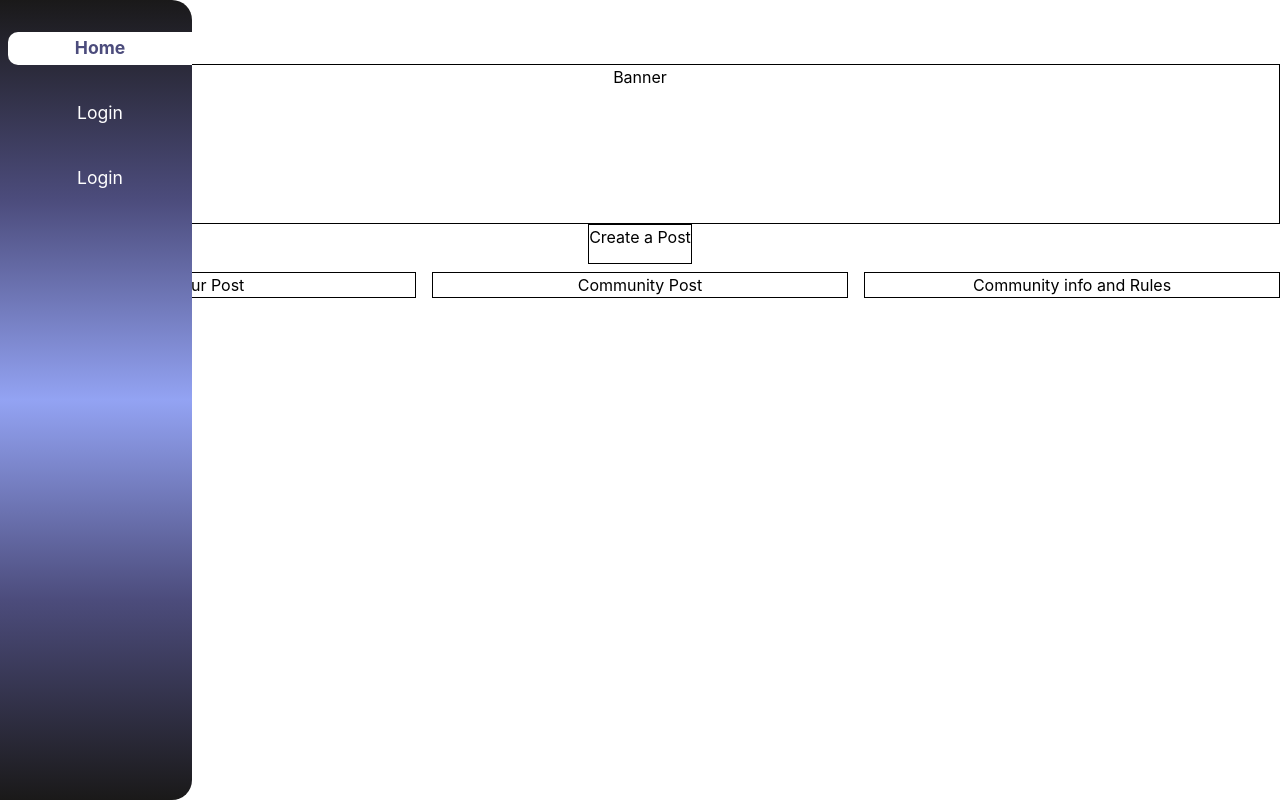
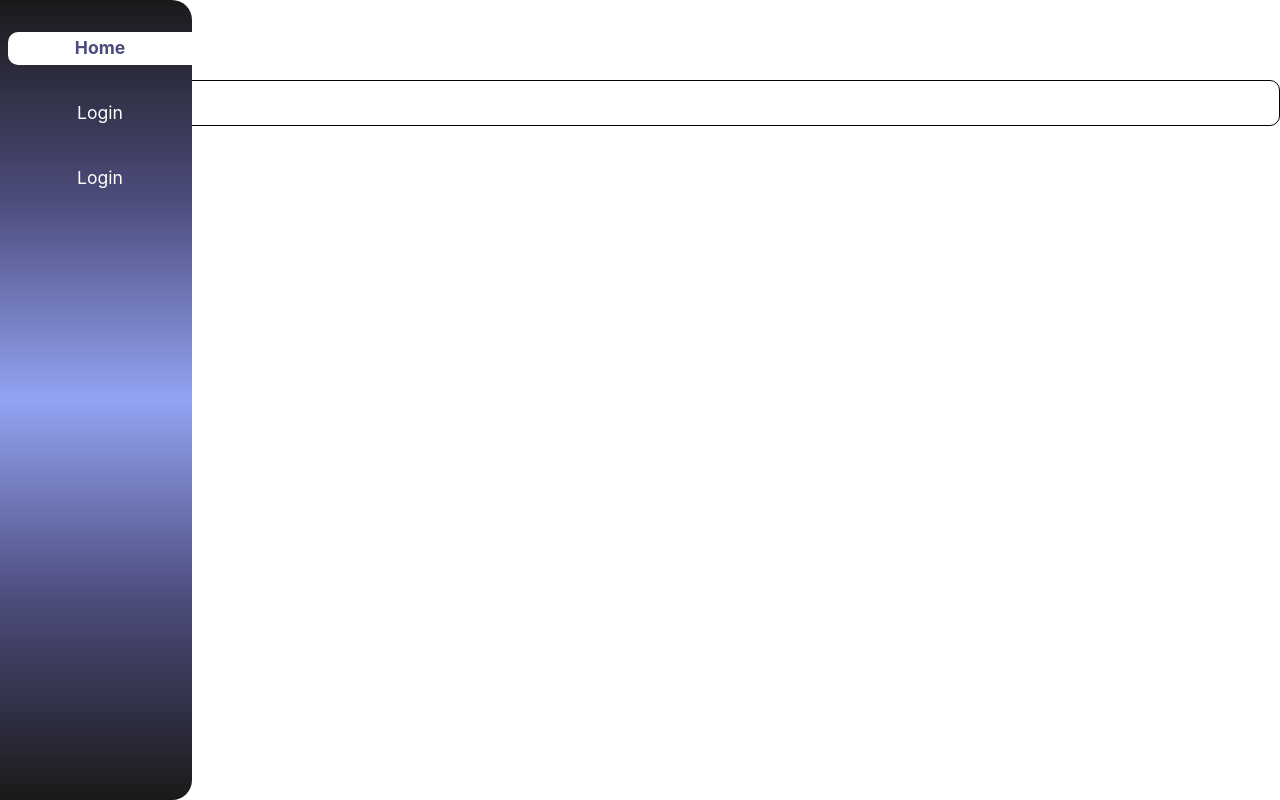
Before and after one commit to MichaelCut24/Wicked-Lieutenants-Work-Space, a JavaScript app in the folder accessibleu/: page / in a window 1280 px wide. Built offline with nearby package versions, Linux system fonts and the light colour scheme; the HTML template or start-up script is replaced by a standard one.

Commit message:
Updated Commit

```diff
--- a/accessibleu/src/pages/Home.css
+++ b/accessibleu/src/pages/Home.css
@@ -0,0 +1 @@
+margin-left: 180px; /* Same as the width of the sidebar */
--- a/accessibleu/src/pages/Home.js
+++ b/accessibleu/src/pages/Home.js
@@ -1,23 +1,75 @@
-// HOME PAGE
-
-// NOTE: Everything in the className part is tailwind CSS, yall can delete everything in it once
-// Home.css is created. Go to https://v2.tailwindcss.com/docs/ to lookup the syntax and
-// convert tailwind into Home.css if Danny has not done it (he will eventually). Or yall can just delete everything
-// and start over.
-
 import "./Home.css"
 
-const Home = () => {
+function Home(){
   return (
-    <main className="flex min-h-screen flex-col">
-      <div className="w-full h-40 w self-center text-center mt-16 border border-1 border-black ">Banner</div>
-      <div className="h-10 w self-center text-center border border-1 border-black ">Create a Post</div>
-      <div className="columns-3 mt-2">
-        <div className=" text-center border border-1 border-black">Your Post</div>
-        <div className=" text-center border border-1 border-black">Community Post</div>
-        <div className=" h-full text-center border border-1 border-black">Community info and Rules</div>
+    <><div class="main">
+        <meta name="viewport" content="width=device-width, initial-scale=1"></meta>
+        <div class="header">
+          <a href="default" id="main"></a>
+          <a href="#default" class="logo">Welcome</a>
+            <div class="header-right">
+              <div class="search-container">
+                <form action="/action_page.php">
+                  <input type="text" placeholder="Search..." name="search"></input>
+                    <button type="submit">
+                      <i class="fa fa-search"></i>
+                      <link rel="stylesheet" href="https://cdnjs.cloudflare.com/ajax/libs/font-awesome/4.7.0/css/font-awesome.min.css"></link>
+                    </button>
+                </form>
+              </div>
+            </div>
+        </div>
+
+
+        <div class="row">
+          <div class="column">
+            <div class="card">
+              <h3>Community</h3>
+              <p>Title</p>
+              <p>Description</p>
+            </div>
+          </div>
+
+          <div class="column">
+            <div class="card">
+              <h3>Community</h3>
+              <p>Title</p>
+              <p>Description</p>
+            </div>
+          </div>
+
+          <div class="column">
+            <div class="card">
+              <h3>Community</h3>
+              <p>Title</p>
+              <p>Description</p>
+            </div>
+          </div>
+
+          <div class="column">
+            <div class="card">
+              <h3>Community</h3>
+              <p>Title</p>
+              <p>Description</p>
+            </div>
+          </div>
+        </div>
+        <div class="div1">Trending</div>
+
+/* Femi Code */
+
+<div class="column">
+            <div class="card">
+              <h3>Popular Communities</h3>
+              <p>Community 1</p>
+              <p>Community 2</p>
+              <p>Community 3</p>
+              <p>See More</p>
+            </div>
+          </div>
+
       </div>
-    </main>
+    </>
   );
 }
 
```
Also changed, not shown: 1 other file (tests, documents, lock files or other folders).
